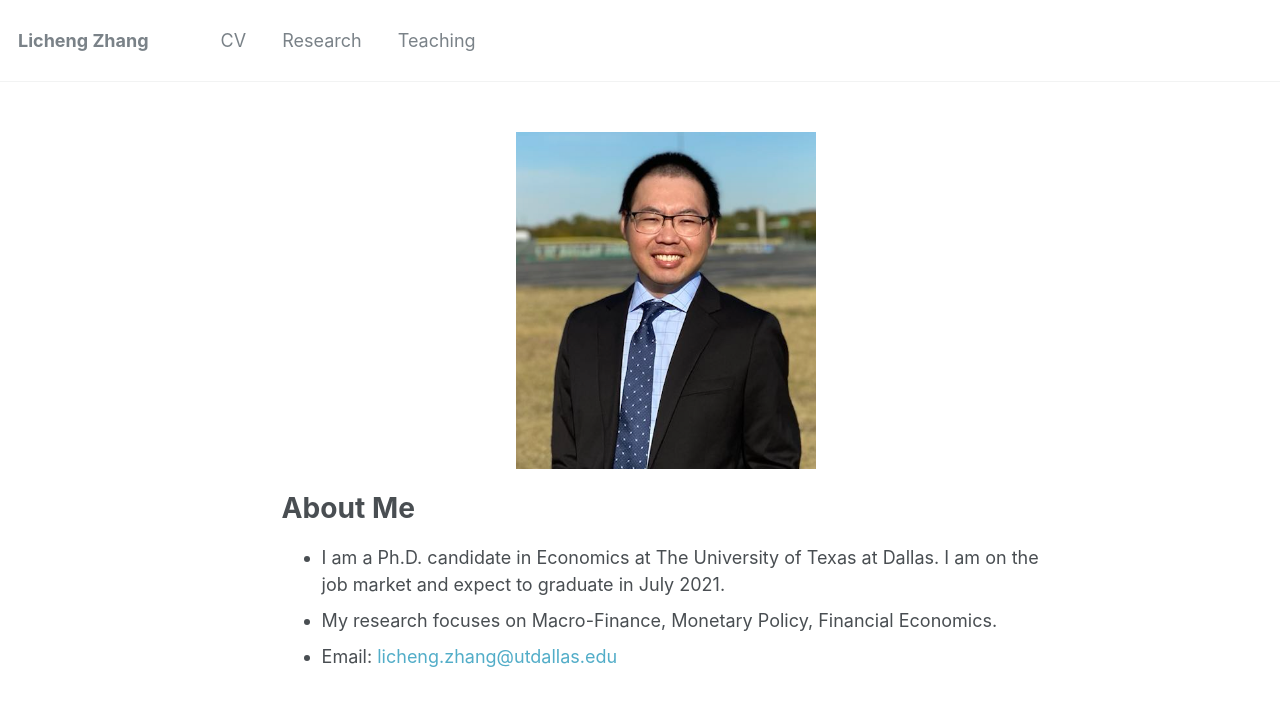
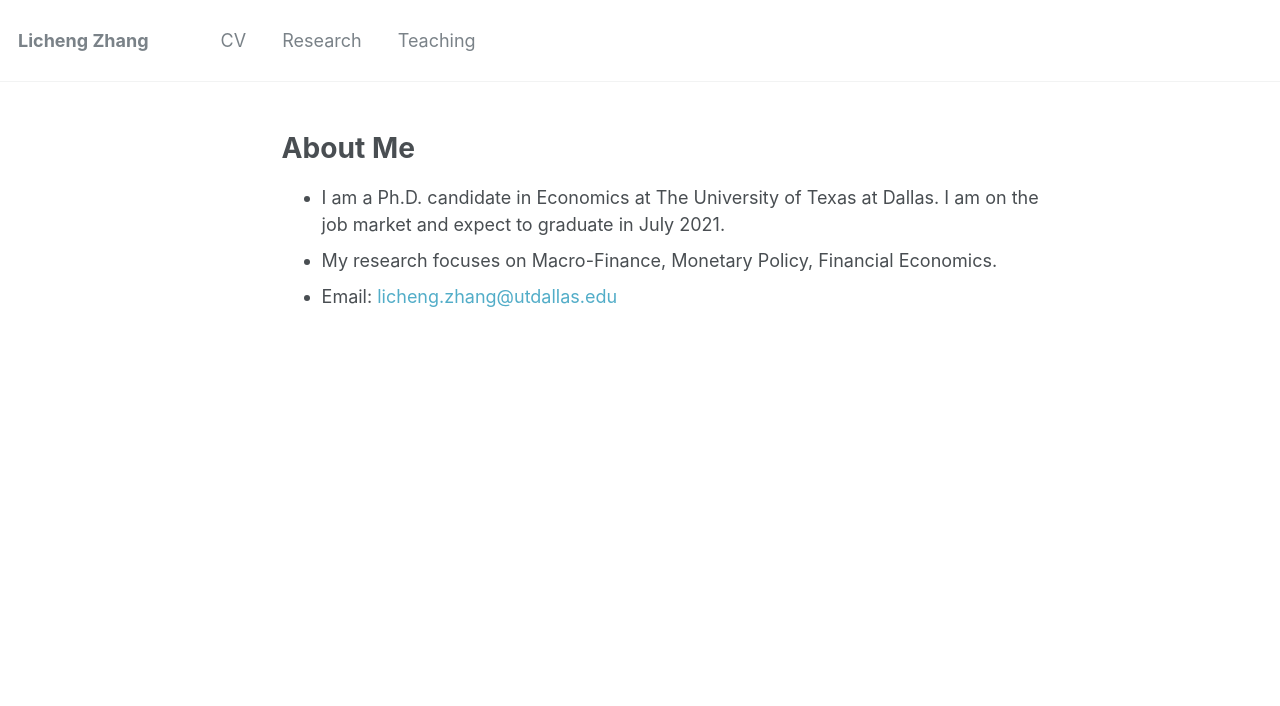
Before and after one commit to lichengzh/lichengzh.github.io, a Jekyll site: the page built from _pages/about.md, in a window 1280 px wide. Shown: the top 706 px of the page. Built offline with Jekyll 4.4.1, drawn with Linux system fonts in a browser that asks for light colours.

Commit message:
Update about.md

```diff
--- a/_pages/about.md
+++ b/_pages/about.md
@@ -8,9 +8,6 @@ redirect_from:
   - /about.html
 ---
 
-<p align="center">
-   <img src="https://lichengzh.github.io/files/p2.png?raw=true" alt="Photo" style="width: 300px;"/>
-</p>
 
 
 # About Me
```
